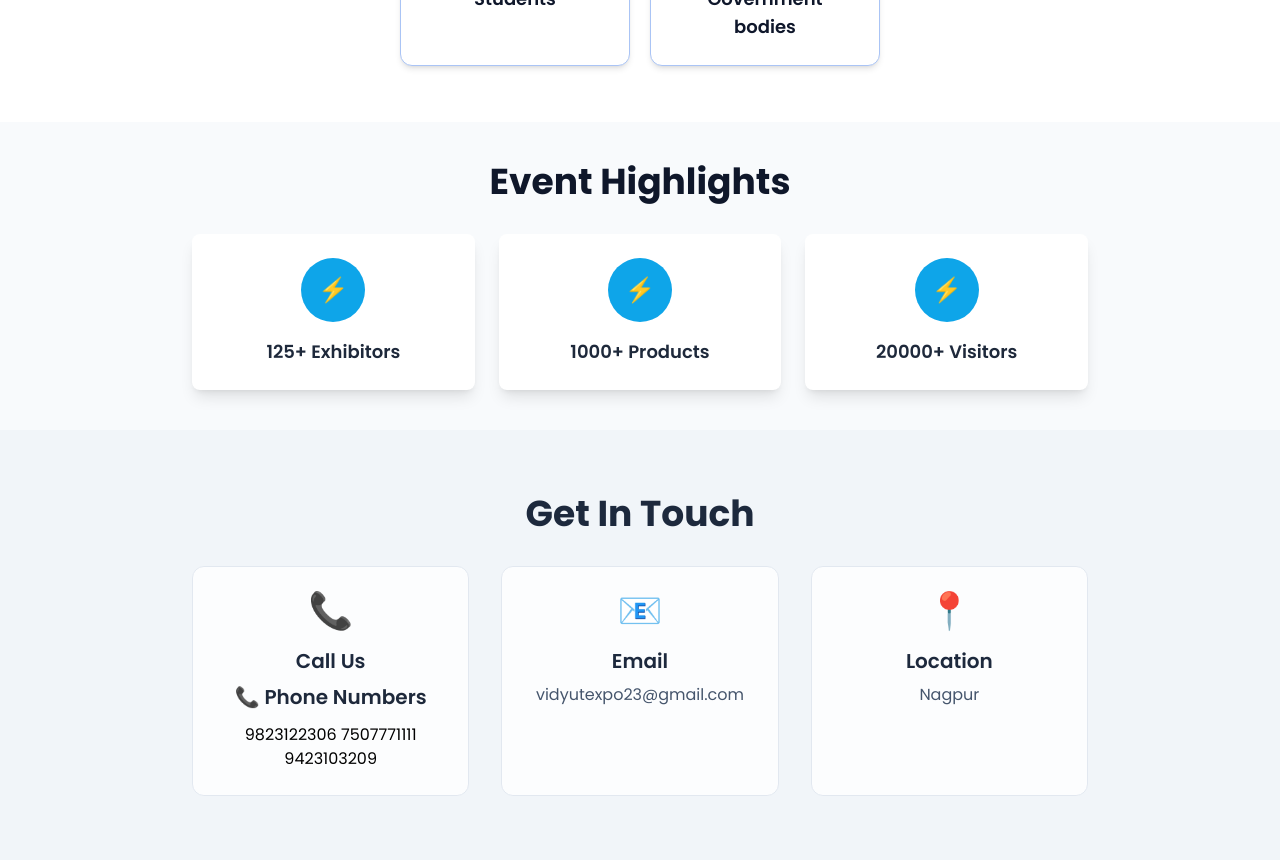
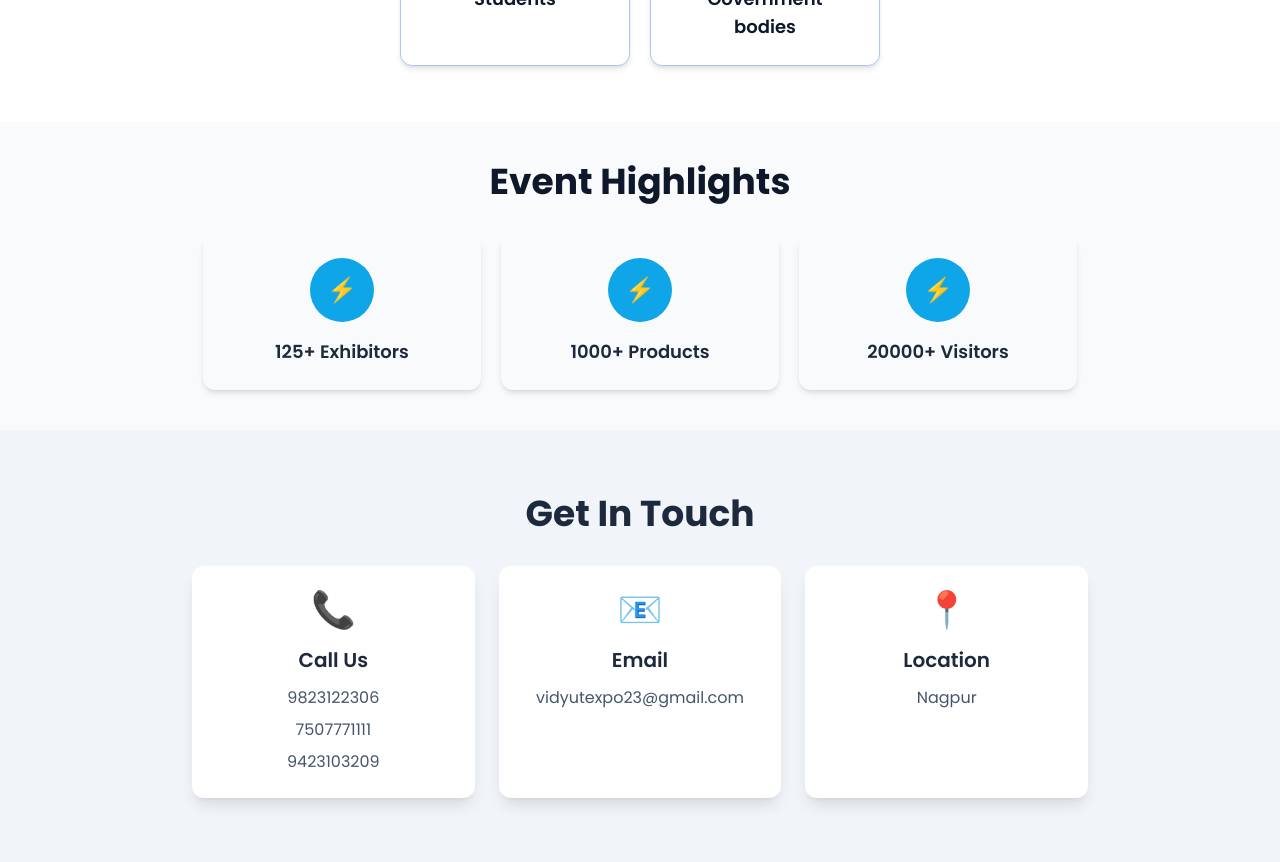
Before and after one commit to pdarne/vidyuat-expo, a React (Vite) app in the folder vidyut-exp/: page / in a window 1280 px wide. Shown: the part 4060-4922 px from the top of the page. Built offline with nearby package versions, Linux system fonts and the light colour scheme.

Commit message:
Home page ui fixed

```diff
--- /dev/null
+++ b/vidyut-exp/src/components/EventHighlight.jsx
@@ -0,0 +1,38 @@
+import React from "react";
+import { theme } from "../theme/colors";
+
+export default function EventHighlight({highlights}) {
+  return (
+    <section className="py-8 sm:py-10 px-4">
+      <div className="max-w-4xl mx-auto">
+        <h2
+          className="text-2xl sm:text-3xl lg:text-4xl font-bold text-center mb-6 sm:mb-8"
+          style={{ color: theme.primary[700] }}
+        >
+          Event Highlights
+        </h2>
+        <div className="flex flex-wrap justify-center gap-5">
+          {highlights.map((highlight, idx) => (
+            <div
+              key={idx}
+              className="text-center p-4 sm:p-6 rounded-xl shadow-md hover:shadow-xl hover:scale-105 transition-all duration-300"
+            >
+              <div
+                className="w-12 h-12 sm:w-16 sm:h-16 rounded-full mx-auto mb-3 sm:mb-4 flex items-center justify-center text-white text-lg sm:text-2xl font-bold"
+                style={{ backgroundColor: theme.secondary[500] }}
+              >
+                ⚡
+              </div>
+              <h3
+                className="text-sm sm:text-base lg:text-lg font-semibold"
+                style={{ color: theme.neutral[800], width: 230, minWidth: 200 }}
+              >
+                {highlight}
+              </h3>
+            </div>
+          ))}
+        </div>
+      </div>
+    </section>
+  );
+}
--- /dev/null
+++ b/vidyut-exp/src/components/GetInTouch.jsx
@@ -0,0 +1,39 @@
+import React from "react";
+import { theme } from "../theme/colors";
+
+export default function GetInTouch({ contactInfo }) {
+  return (
+    <section className="py-12 sm:py-16 px-4 bg-slate-100">
+      <div className="max-w-4xl mx-auto text-center animate-fade-in-up">
+        <h2 className="text-2xl sm:text-3xl lg:text-4xl font-bold mb-6 sm:mb-8 text-slate-800">
+          Get In Touch
+        </h2>
+        <div className="flex flex-wrap justify-center gap-6">
+          <div className="flex-1 min-w-64 max-w-80 text-center p-6 bg-white rounded-xl shadow-lg">
+            <div className="text-4xl mb-4">📞</div>
+            <h3 className="text-xl font-semibold mb-3 text-slate-800">Call Us</h3>
+            <div className="space-y-2">
+              {contactInfo.phones.map((phone, idx) => (
+                <a key={idx} href={`tel:${phone}`} className="block text-slate-600 hover:text-blue-600 hover:underline">
+                  {phone}
+                </a>
+              ))}
+            </div>
+          </div>
+          <div className="flex-1 min-w-64 max-w-80 text-center p-6 bg-white rounded-xl shadow-lg">
+            <div className="text-4xl mb-4">📧</div>
+            <h3 className="text-xl font-semibold mb-3 text-slate-800">Email</h3>
+            <a href="mailto:vidyutexpo23@gmail.com" className="text-slate-600 hover:text-blue-600 hover:underline break-all">
+              vidyutexpo23@gmail.com
+            </a>
+          </div>
+          <div className="flex-1 min-w-64 max-w-80 min-h-55 text-center p-6 bg-white rounded-xl shadow-lg">
+            <div className="text-4xl mb-4">📍</div>
+            <h3 className="text-xl font-semibold mb-3 text-slate-800">Location</h3>
+            <p className="text-slate-600">Nagpur</p>
+          </div>
+        </div>
+      </div>
+    </section>
+  );
+}
--- a/vidyut-exp/src/pages/Home.jsx
+++ b/vidyut-exp/src/pages/Home.jsx
@@ -16,6 +16,8 @@ import {
 } from "../data/constants";
 import logo from "../assets/logo/logo.jpeg";
 import nitin_gadkari from "../assets/logo/nitin_gadkari.webp";
+import EventHighlight from "../components/EventHighlight";
+import GetInTouch from "../components/GetInTouch";
 
 const Home = () => {
   const expoDate = new Date(
@@ -190,7 +192,7 @@ const Home = () => {
           <h2 className="text-2xl sm:text-3xl lg:text-4xl font-bold text-center mb-6 sm:mb-8 text-slate-800">
             Our Exhibitors
           </h2>
-           <div className="flex flex-wrap justify-center gap-5">
+          <div className="flex flex-wrap justify-center gap-5">
             {exhibitors.slice(0, 10).map((exhibitor, idx) => (
               <ExhibitorCard key={idx} exhibitor={exhibitor} />
             ))}
@@ -209,14 +211,18 @@ const Home = () => {
               <div
                 key={idx}
                 className="text-center p-6 rounded-xl shadow-lg hover:shadow-xl hover:scale-102 transition-all duration-300"
-                style={{ backgroundColor: '#FFFFFF', border: '1px solid #AAC4F5', minWidth: '150px' }}
+                style={{
+                  backgroundColor: "#FFFFFF",
+                  border: "1px solid #AAC4F5",
+                  minWidth: "150px",
+                }}
               >
                 <img
                   src={participant.logo}
                   alt={participant.name}
                   className="w-16 h-16 mx-auto mb-4 object-contain"
                 />
-                <h3 className="text-xl font-bold" style={{ color: '#0F172A' }}>
+                <h3 className="text-xl font-bold" style={{ color: "#0F172A" }}>
                   {participant.name}
                 </h3>
               </div>
@@ -240,8 +246,8 @@ const Home = () => {
                 style={{
                   backgroundColor: "#FFFFFF",
                   border: "1px solid #AAC4F5",
-                  width:230,
-                  minWidth:150
+                  width: 230,
+                  minWidth: 150,
                 }}
               >
                 <video
@@ -286,80 +292,10 @@ const Home = () => {
       </section>
 
       {/* Event Highlights */}
-      <section className="py-8 sm:py-10 px-4">
-        <div className="max-w-4xl mx-auto">
-          <h2
-            className="text-2xl sm:text-3xl lg:text-4xl font-bold text-center mb-6 sm:mb-8"
-            style={{ color: theme.primary[700] }}
-          >
-            Event Highlights
-          </h2>
-          <div className="grid grid-cols-3 sm:grid-cols-2 lg:grid-cols-3 gap-4 sm:gap-6">
-            {highlights.map((highlight, idx) => (
-              <div
-                key={idx}
-                className="text-center p-4 sm:p-6 rounded-lg shadow-lg hover:shadow-xl transition-shadow bg-white"
-              >
-                <div
-                  className="w-12 h-12 sm:w-16 sm:h-16 rounded-full mx-auto mb-3 sm:mb-4 flex items-center justify-center text-white text-lg sm:text-2xl font-bold"
-                  style={{ backgroundColor: theme.secondary[500] }}
-                >
-                  ⚡
-                </div>
-                <h3
-                  className="text-sm sm:text-base lg:text-lg font-semibold"
-                  style={{ color: theme.neutral[800] }}
-                >
-                  {highlight}
-                </h3>
-              </div>
-            ))}
-          </div>
-        </div>
-      </section>
+      <EventHighlight highlights={highlights} />
 
       {/* Contact Preview */}
-      <section className="py-12 sm:py-16 px-4 bg-slate-100">
-        <div className="max-w-4xl mx-auto text-center animate-fade-in-up">
-          <h2 className="text-2xl sm:text-3xl lg:text-4xl font-bold mb-6 sm:mb-8 text-slate-800">
-            Get In Touch
-          </h2>
-          <div className="grid grid-cols-3 sm:grid-cols-2 lg:grid-cols-3 gap-6 sm:gap-8">
-            <div className="card-glass p-4 sm:p-6 rounded-xl hover-lift">
-              <div className="text-3xl sm:text-4xl mb-3 sm:mb-4">📞</div>
-              <h3 className="text-lg sm:text-xl font-semibold mb-2 text-slate-800">
-                Call Us
-              </h3>
-              <div>
-                <h3 className="text-xl font-semibold mb-3" style={{ color: theme.neutral[800] }}>
-                  📞 Phone Numbers
-                </h3>
-                {contactInfo.phones.map((phone, idx) => (
-                  //<p key={idx} className="text-lg mb-2" style={{ color: theme.neutral[600] }}>
-                    <a href={`tel:${phone}`} className="hover:underline">{phone} </a>
-                 // </p>
-                ))}
-              </div>
-            </div>
-            <div className="card-glass p-4 sm:p-6 rounded-xl hover-lift">
-              <div className="text-3xl sm:text-4xl mb-3 sm:mb-4">📧</div>
-              <h3 className="text-lg sm:text-xl font-semibold mb-2 text-slate-800">
-                Email
-              </h3>
-              <p className="text-sm sm:text-base text-slate-600 break-all">
-                vidyutexpo23@gmail.com
-              </p>
-            </div>
-            <div className="card-glass p-4 sm:p-6 rounded-xl hover-lift sm:col-span-2 lg:col-span-1">
-              <div className="text-3xl sm:text-4xl mb-3 sm:mb-4">📍</div>
-              <h3 className="text-lg sm:text-xl font-semibold mb-2 text-slate-800">
-                Location
-              </h3>
-              <p className="text-sm sm:text-base text-slate-600">Nagpur</p>
-            </div>
-          </div>
-        </div>
-      </section>
+      <GetInTouch contactInfo={contactInfo} />
 
       <FloatingCTA />
     </div>
```
